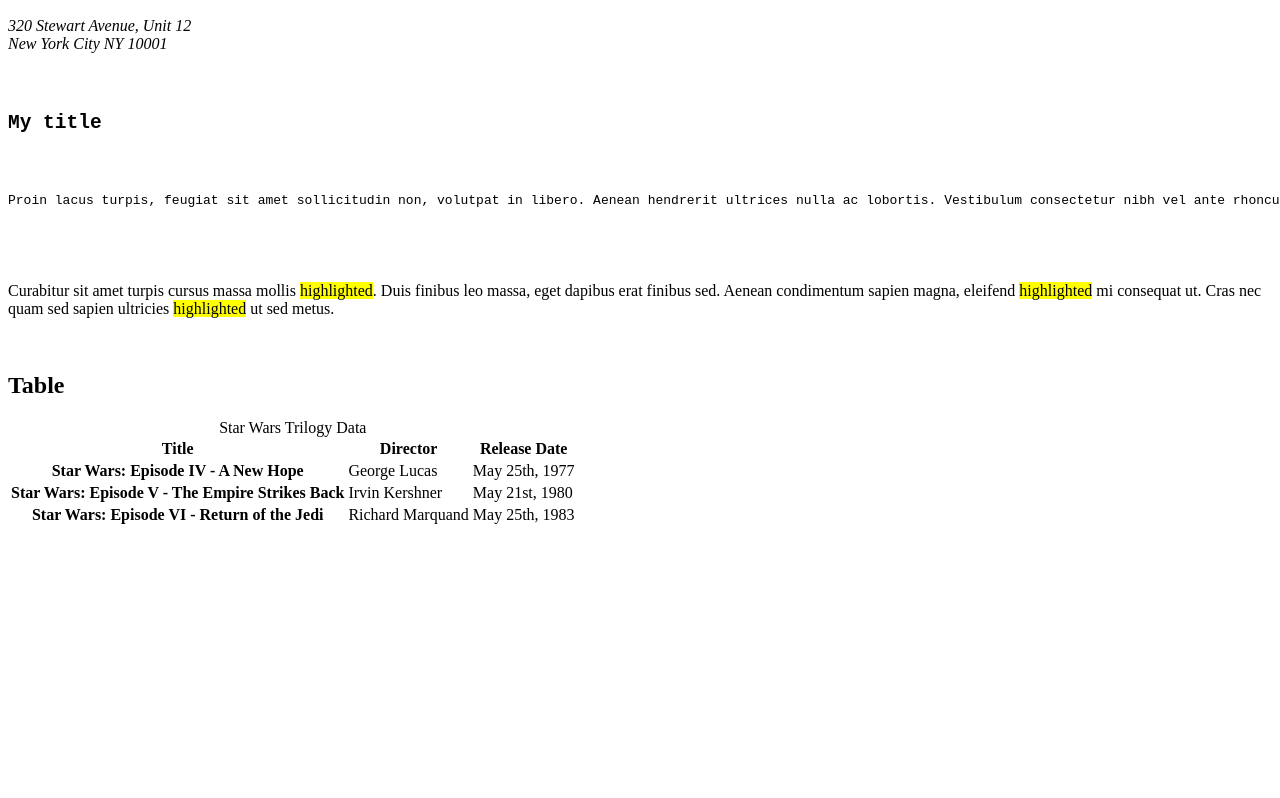
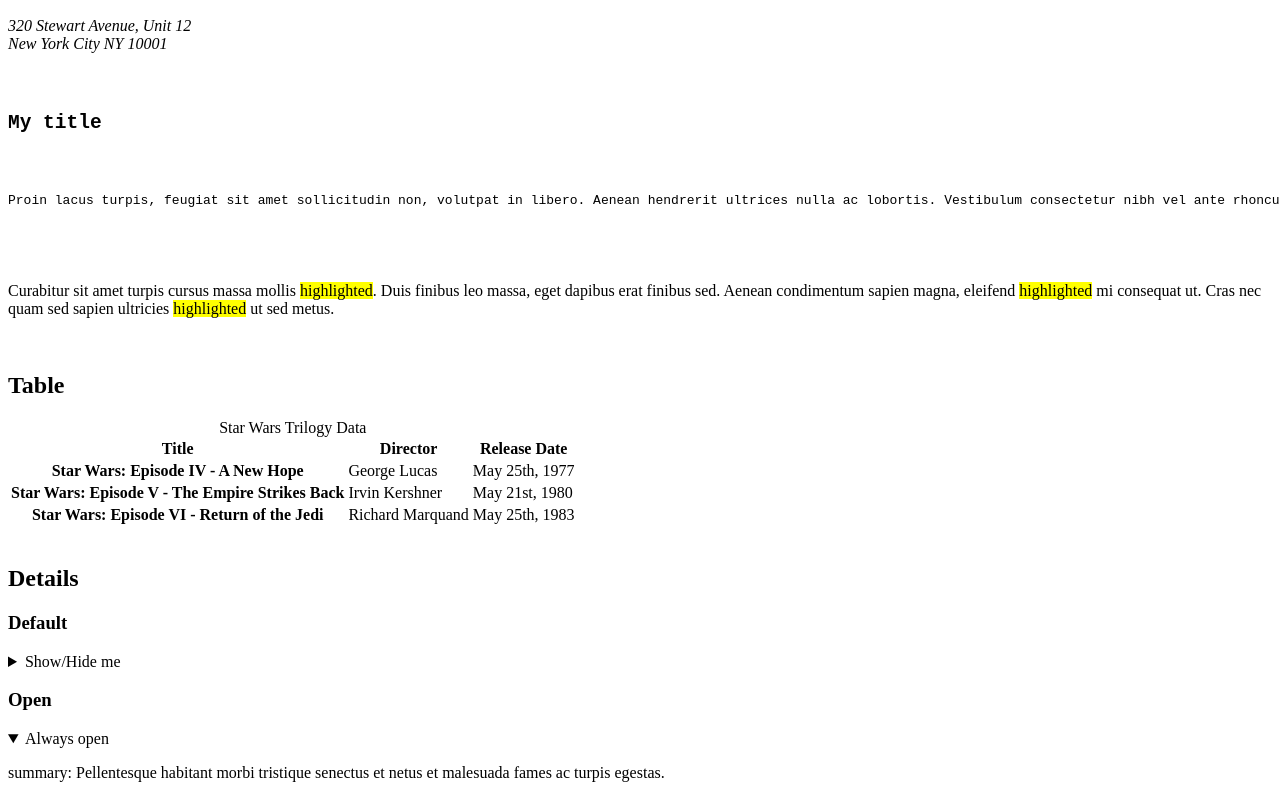
Before and after one commit to lilprof01/alx-frontend, a plain HTML site: page 0x00-html_advanced/34-styleguide.html in a window 1280 px wide. Shown: the part 1430-2228 px from the top of the page. Before the commit the page ends 1965 px from the top, so only its background shows below. Drawn offline with Linux system fonts and the light colour scheme.

Commit message:
fixes in code

```diff
--- a/0x00-html_advanced/34-styleguide.html
+++ b/0x00-html_advanced/34-styleguide.html
@@ -160,6 +160,28 @@
           </tbody>
         </table>
       </section>
+
+      <br />
+      <!-- Details -->
+      <section>
+        <header>
+          <h2>Details</h2>
+        </header>
+        <div>
+          <h3>Default</h3>
+          <details>
+            <summary>Show/Hide me</summary>
+            <p>summary: Pellentesque habitant morbi tristique senectus et netus et malesuada fames ac turpis egestas.</p>
+          </details>
+        </div>
+        <div>
+          <h3>Open</h3>
+          <details open>
+            <summary>Always open</summary>
+            <p>summary: Pellentesque habitant morbi tristique senectus et netus et malesuada fames ac turpis egestas.</p>
+          </details>
+        </div>
+      </section>
     </main>
     <footer></footer>
   </body>
```
